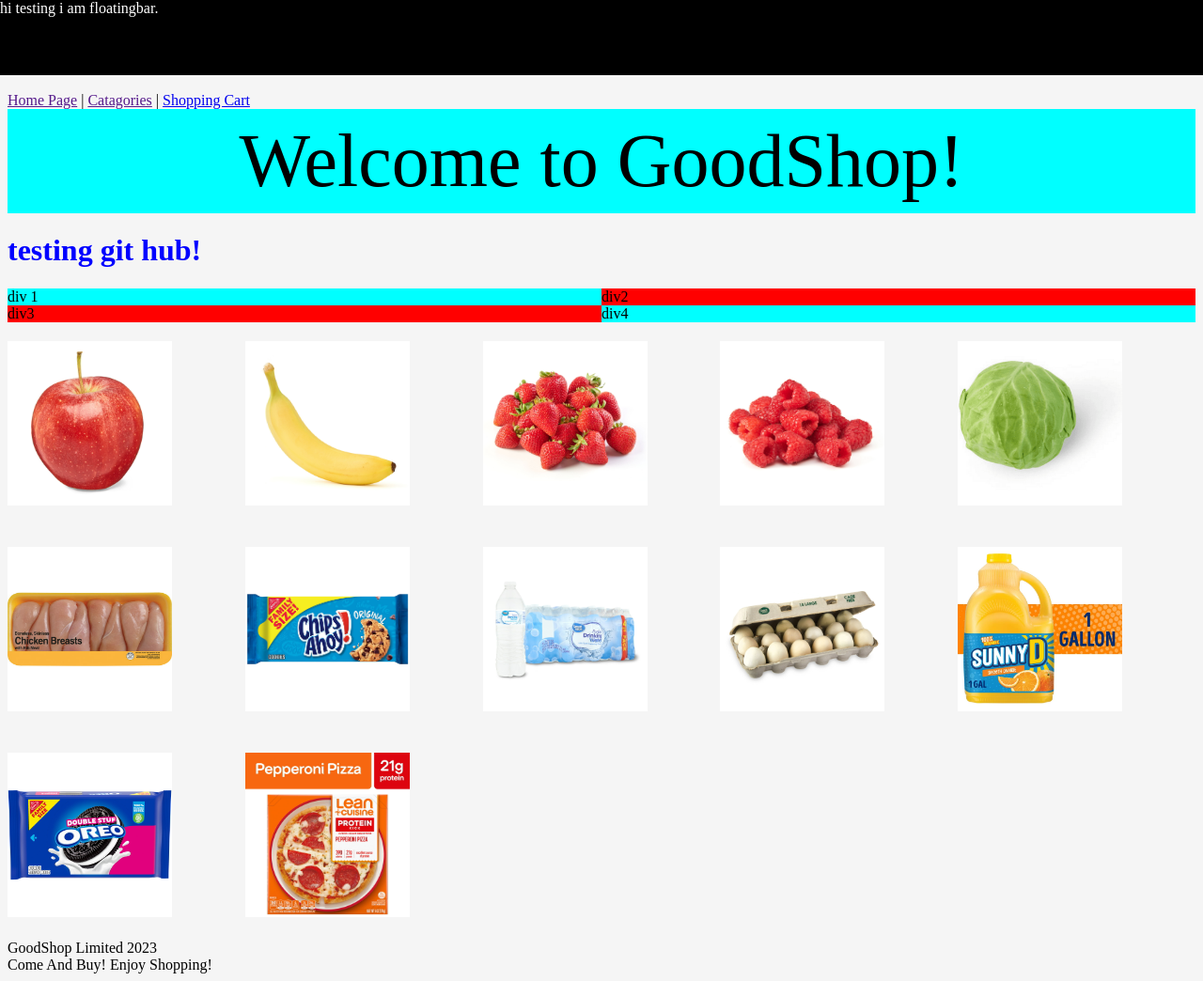
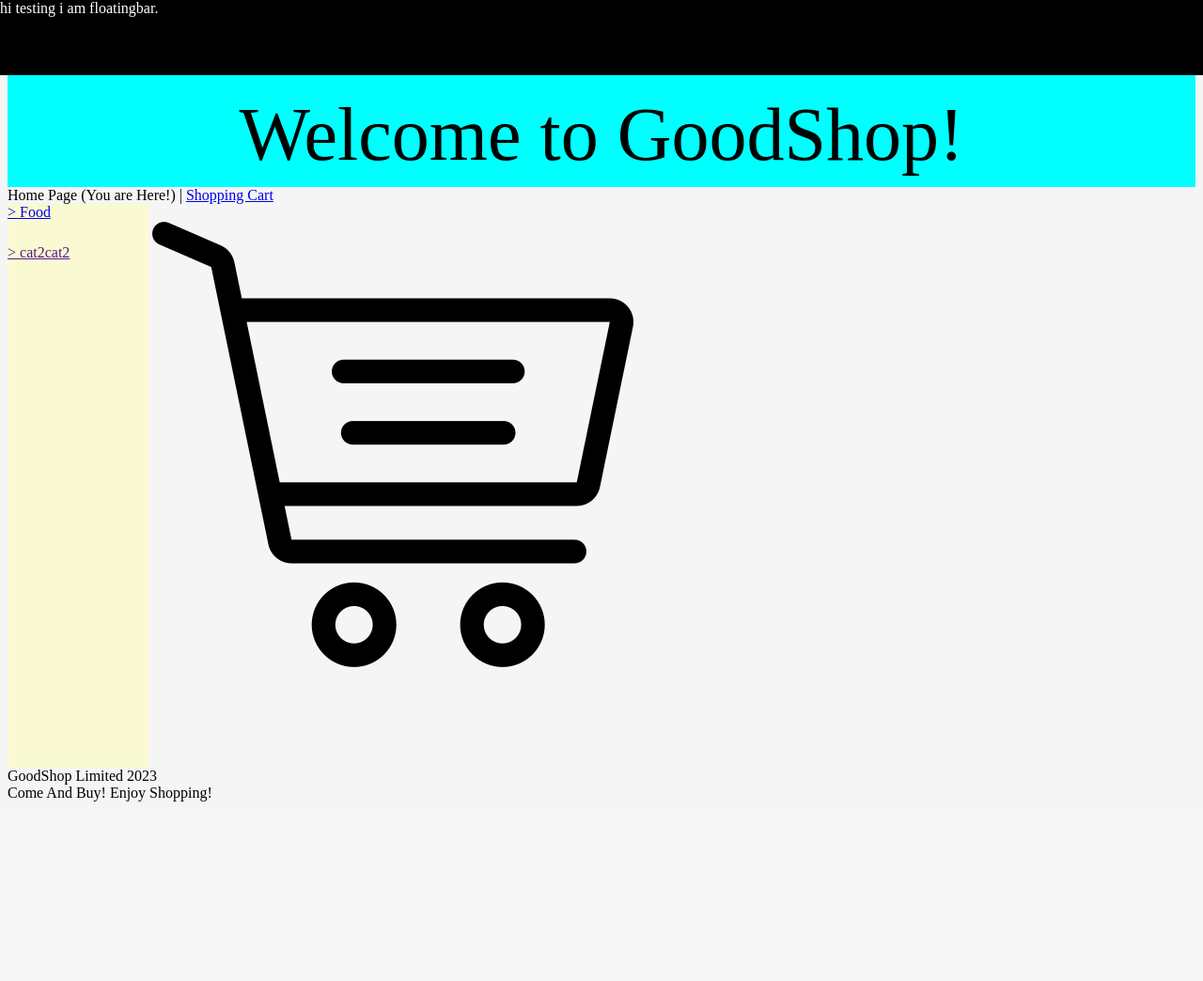
Before and after one commit to jeff4121336/a_g00d_shopping_website, a PHP site: page /web.html in a window 1280 px wide. Shown: the whole page at 94% size. After the commit the page ends 853 px from the top, so only its background shows below. Run offline with PHP 8.4, Linux system fonts and the light colour scheme.

Commit message:
22/01/23 ver2.1

```diff
--- a/web.css
+++ b/web.css
@@ -1,7 +1,3 @@
-h1 {
-    font-size: 200%;
-    color: blue;
-}
 
 header {
     text-align: center;
@@ -9,27 +5,40 @@ header {
     font-size: 500%;
     color: black;
     padding: 10px 0px 10px 0px; /* top right bottom left*/
+    display: block;
+    /* spacing for the floating bar */
+    padding-top: 90px;
 }
-
 
 body {
     background: whitesmoke;
 }
 
-/* spacing for the floating bar */
-.links{
-    padding-top: 90px;
-}
 .floatingbar{
     background-color: black;
     color: white;
-    /*fixed at top*/
+    /* fixed at top */
     position: fixed;
     /* orginial position */
     top: 0px;
     left: 0px;
     right: 0px;
     height: 80px;
+}
+
+.CatagoriesBar{
+    background-color: lightgoldenrodyellow;
+    color: black;
+    /* setting its size and orginial position */
+    width: 150px;
+    height: 600px;
+    vertical-align: top;
+    /* perform a column properties */
+    display: inline-block;
+}
+
+.CatagoriesWord{
+    margin-bottom: 25px;
 }
 
 .Thumbnail {
@@ -39,20 +48,18 @@ body {
     display: inline-block;
 }
 
-.prodgrid {
-    display: grid;
-    grid-template-columns: 1fr 1fr 1fr 1fr 1fr;
+.ThumbnailCol {
+    width: 80%;
+    left: 200px;
+    display: inline-block;
 }
 /* 1fr - freespace, 1px, 1% */
-.div{
-    display: grid;
-    grid-template-columns: 1fr 1fr;
+.prodshow {
+    display: inline-block;
 }
 
-.div1{
-    background-color: aqua;
+.HomePageThumbnail {
+    display: inline-block;
+    left: 500px;
+    width: 600px;
 }
-
-.div2{
-    background-color: red;
-}
--- a/web.html
+++ b/web.html
@@ -12,73 +12,36 @@
     <div class="floatingbar">
         hi testing i am floatingbar.
     </div>
-    <div class="links">
+
+
+    <div >
+        <div> <!-- Row1 -->
+            <header> Welcome to GoodShop! </header>
+        </div>
+
+        <div class="links"> <!-- Row2 -->
             <nav>
-            <a href> Home Page</a> |
-            <a href > Catagories</a> |
+                Home Page (You are Here!) |
                 <a href="shoppingcart.html"> Shopping Cart</a>
             </nav>
         </div>
 
-    <div>
-        <header> Welcome to GoodShop! </header>
+        <div class="prodshow"> <!-- Row3 -->
+            <div class="CatagoriesBar"> <!-- Row3 Column1 -->
+                <nav>
+                    <div class="CatagoriesWord">
+                        <a href="cat1.html"> > Food </a>
                     </div>
-
-    <h1> testing git hub! </h1>
-
-    <div class="div">
-        <div class="div1">
-            div 1
+                    <div class="CatagoriesWord">
+                        <a href> > cat2cat2</a>
                     </div>
-        <div class="div2">
-            div2
+                </nav>
             </div>
-        <div class="div2">
-            div3
-        </div>
-        <div class="div1">
-            div4
+            <div class="HomePageThumbnail"> <!-- Row3 Column2 -->
+                <img src="HomepageImg/shoppingcart.png">
             </div>
         </div>
 
-
-    <div class="prodgrid">
-        <div class="Thumbnail">
-            <img class="Thumbnail" src="ProdImg/apples.jpeg">
-        </div>
-        <div class="Thumbnail">
-            <img class="Thumbnail" src="ProdImg/banana.jpeg">
-        </div>
-        <div class="Thumbnail">
-            <img class="Thumbnail" src="ProdImg/strawberry.jpeg">
-        </div>
-        <div class="Thumbnail">
-            <img class="Thumbnail" src="ProdImg/Raspberry.jpeg">
-        </div>
-        <div class="Thumbnail">
-            <img class="Thumbnail" src="ProdImg/cabbage.png">
-        </div>
-        <div class="Thumbnail">
-            <img class="Thumbnail" src="ProdImg/ChickenBreast.jpeg">
-        </div>
-        <div class="Thumbnail">
-            <img class="Thumbnail" src="ProdImg/ChocolateCookies.jpeg">
-        </div>
-        <div class="Thumbnail">
-            <img class="Thumbnail" src="ProdImg/drinkingwater.jpeg">
-        </div>
-        <div class="Thumbnail">
-            <img class="Thumbnail" src="ProdImg/Eggs.jpeg">
-        </div>
-        <div class="Thumbnail">
-            <img class="Thumbnail" src="ProdImg/OrangeJuice.jpeg">
-        </div>
-        <div class="Thumbnail">
-            <img class="Thumbnail" src="ProdImg/Oreo.jpeg">
-        </div>
-        <div class="Thumbnail">
-            <img class="Thumbnail" src="ProdImg/PepperoniPizza.jpeg">
-        </div>
     </div>
 
     <div>
@@ -93,7 +56,6 @@
     </div>
 
     <!-- <script src=“xxx.js" type="text/javascript"></script> -->
-
 </body>
 
 </html>
```
Also changed, not shown: cat1.html (added, +65 -0 lines), HomepageImg/shoppingcart.png (added), 1 other file. Lines whose indentation alone changed are shown as unchanged.
